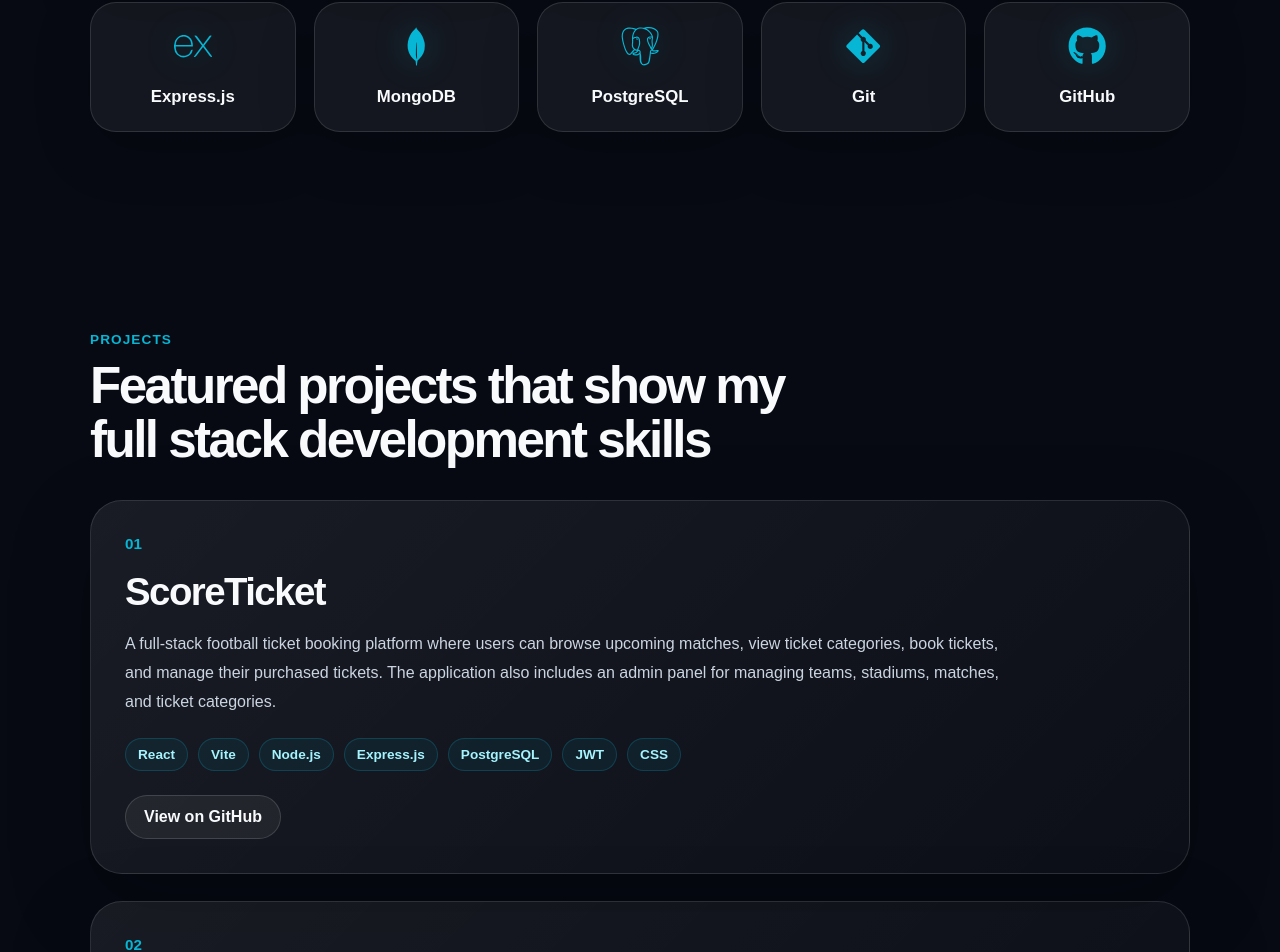
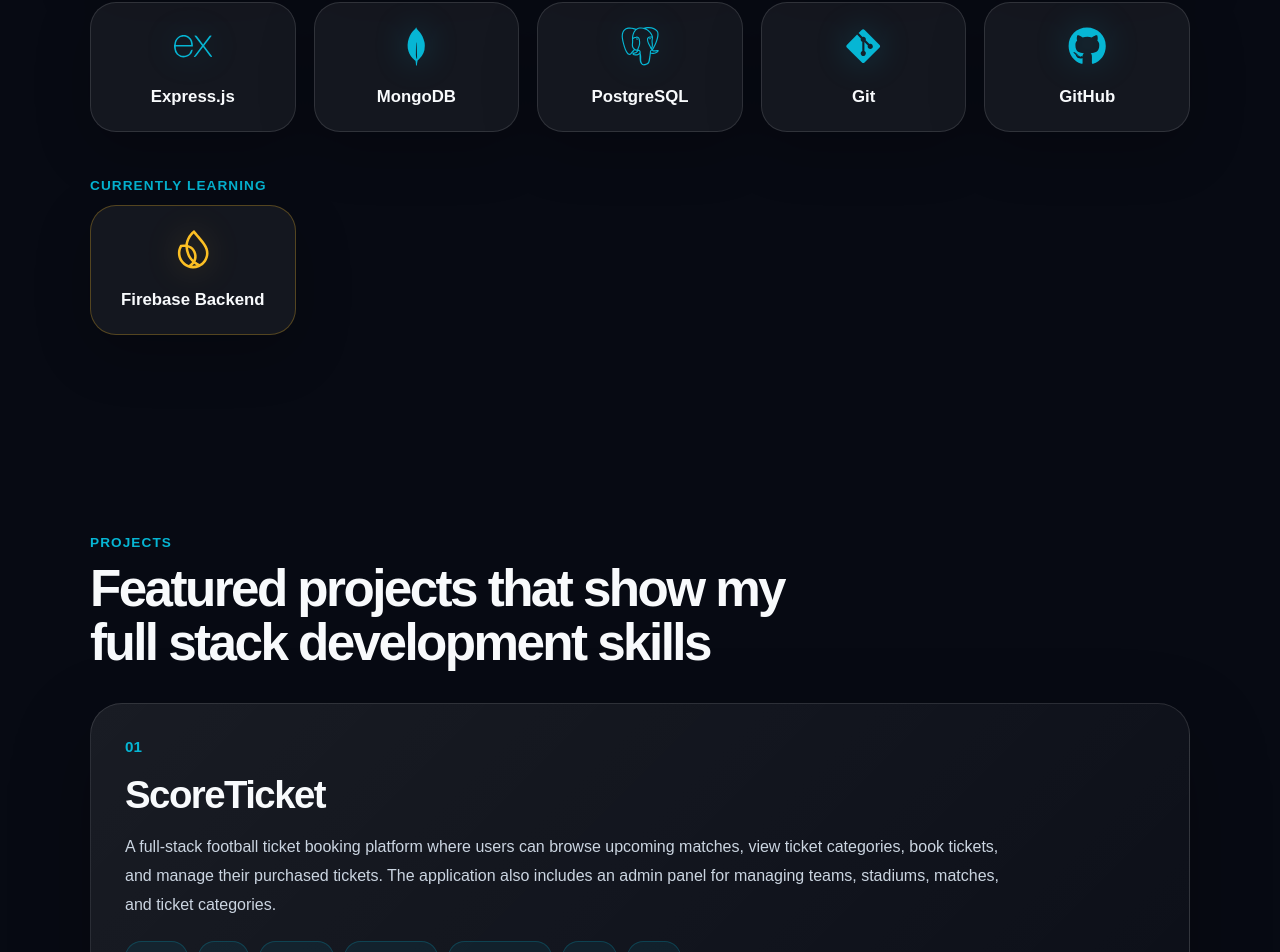
Before and after one commit to Hussein-Gharib/Hussein-Portfolio, a React (Vite) app: page / in a window 1280 px wide. Shown: the part 1999-2951 px from the top of the page. Built offline with nearby package versions, Linux system fonts and the light colour scheme.

Commit message:
Add Firebase currently learning section

```diff
--- a/src/App.css
+++ b/src/App.css
@@ -423,6 +423,7 @@
   font-weight: 900;
   font-size: 1.05rem;
 }
+
 .skill-icon {
   position: relative;
   z-index: 1;
@@ -435,6 +436,35 @@
 .skill-card:hover .skill-icon {
   transform: translateY(-4px) scale(1.08);
   color: #a78bfa;
+}
+
+/* CURRENTLY LEARNING */
+
+.learning-box {
+  margin-top: 46px;
+}
+
+.learning-grid {
+  display: grid;
+  grid-template-columns: repeat(5, 1fr);
+  gap: 18px;
+}
+
+.learning-card {
+  border-color: rgba(251, 191, 36, 0.28);
+}
+
+.learning-card .skill-icon {
+  color: #fbbf24;
+  filter: drop-shadow(0 0 16px rgba(251, 191, 36, 0.28));
+}
+
+.learning-card:hover {
+  border-color: rgba(251, 191, 36, 0.5);
+}
+
+.learning-card:hover .skill-icon {
+  color: #f59e0b;
 }
 
 /* PROJECTS */
@@ -628,6 +658,7 @@
   display: inline-flex;
   align-items: center;
   justify-content: center;
+  gap: 9px;
   border-radius: 999px;
   color: #f8fafc;
   text-decoration: none;
@@ -635,8 +666,8 @@
   background: rgba(255, 255, 255, 0.075);
   border: 1px solid rgba(255, 255, 255, 0.14);
   transition: 0.25s ease;
-  gap: 9px;
 }
+
 .contact-links a svg {
   font-size: 1.1rem;
 }
@@ -651,6 +682,14 @@
 .contact-links a:hover {
   transform: translateY(-4px);
   border-color: rgba(6, 182, 212, 0.5);
+}
+
+.email-text {
+  margin-top: 22px !important;
+  margin-bottom: 0 !important;
+  color: #a5f3fc !important;
+  font-weight: 800;
+  letter-spacing: 0.02em;
 }
 
 /* FOOTER */
@@ -670,6 +709,7 @@
 .footer p {
   font-size: 0.95rem;
 }
+
 .footer-links {
   display: flex;
   align-items: center;
@@ -793,6 +833,10 @@
   .skills-grid {
     grid-template-columns: repeat(2, 1fr);
   }
+
+  .learning-grid {
+    grid-template-columns: repeat(2, 1fr);
+  }
 }
 
 @media (max-width: 650px) {
@@ -832,4 +876,8 @@
   .skills-grid {
     grid-template-columns: 1fr;
   }
+
+  .learning-grid {
+    grid-template-columns: 1fr;
+  }
 }
--- a/src/components/Skills.jsx
+++ b/src/components/Skills.jsx
@@ -8,7 +8,12 @@ import {
   FaGitAlt,
   FaGithub,
 } from "react-icons/fa";
-import { SiExpress, SiMongodb, SiPostgresql } from "react-icons/si";
+import {
+  SiExpress,
+  SiMongodb,
+  SiPostgresql,
+  SiFirebase,
+} from "react-icons/si";
 
 function Skills() {
   const skills = [
@@ -23,6 +28,8 @@ function Skills() {
     { name: "Git", icon: <FaGitAlt /> },
     { name: "GitHub", icon: <FaGithub /> },
   ];
+
+  const learning = [{ name: "Firebase Backend", icon: <SiFirebase /> }];
 
   return (
     <motion.section
@@ -53,6 +60,26 @@ function Skills() {
           </motion.div>
         ))}
       </div>
+
+      <div className="learning-box">
+        <p className="section-label">Currently Learning</p>
+
+        <div className="learning-grid">
+          {learning.map((skill) => (
+            <motion.div
+              className="skill-card learning-card"
+              key={skill.name}
+              initial={{ opacity: 0, y: 35 }}
+              whileInView={{ opacity: 1, y: 0 }}
+              viewport={{ once: true }}
+              transition={{ duration: 0.45 }}
+            >
+              <div className="skill-icon">{skill.icon}</div>
+              <span>{skill.name}</span>
+            </motion.div>
+          ))}
+        </div>
+      </div>
     </motion.section>
   );
 }
```
